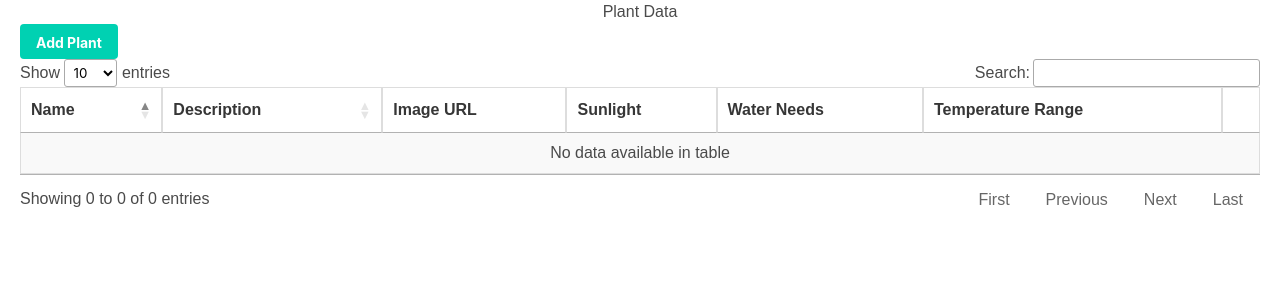
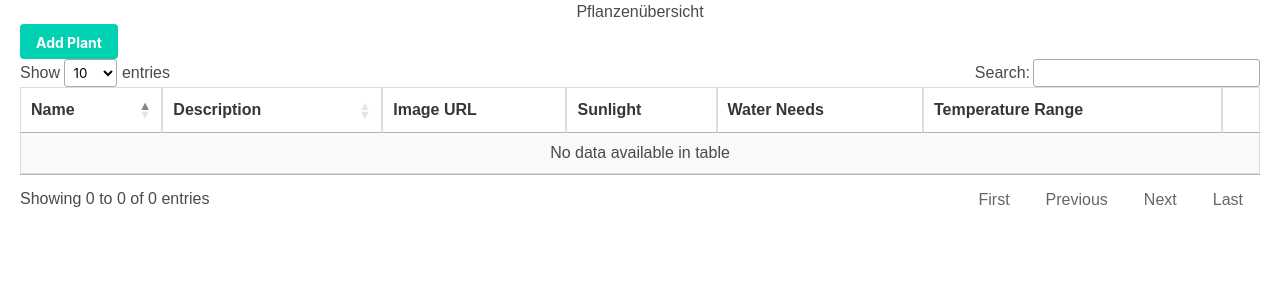
Before and after one commit to Jawohi/grassspot, a Flask app: page / in a window 1280 px wide. Shown: the part 103-403 px from the top of the page. Run offline with Flask 3, Linux system fonts and the light colour scheme; the visitor is signed in with stand-in values (Sample User, id 1); data that the repository does not hold is empty; some libraries are stand-ins or nearby versions.

Commit message:
Änderungen in Templates

```diff
--- a/templates/plant_overview.html
+++ b/templates/plant_overview.html
@@ -1,7 +1,7 @@
 {% extends 'base.html' %}
 
 {% block content %}
-    <h1>Plant Data</h1>
+    <h1>Pflanzenübersicht</h1>
 
     <!-- Button to trigger the modal -->
     <button class="button is-primary" id="addPlantButton">Add Plant</button>
@@ -11,7 +11,7 @@
         <div class="modal-background"></div>
         <div class="modal-card">
             <header class="modal-card-head">
-                <p class="modal-card-title">Add Plant</p>
+                <p class="modal-card-title">Pflanze hinzufügen</p>
                 <button class="delete" aria-label="close" id="closeModal"></button>
             </header>
             <section class="modal-card-body">
--- a/templates/register.html
+++ b/templates/register.html
@@ -1,7 +1,7 @@
 {% extends 'base.html' %}
 
 {% block content %}
-    <h1>Register</h1>
+    <h1>Registrierung</h1>
     {% if error %}
         <p>{{ error }}</p>
     {% endif %}
```
